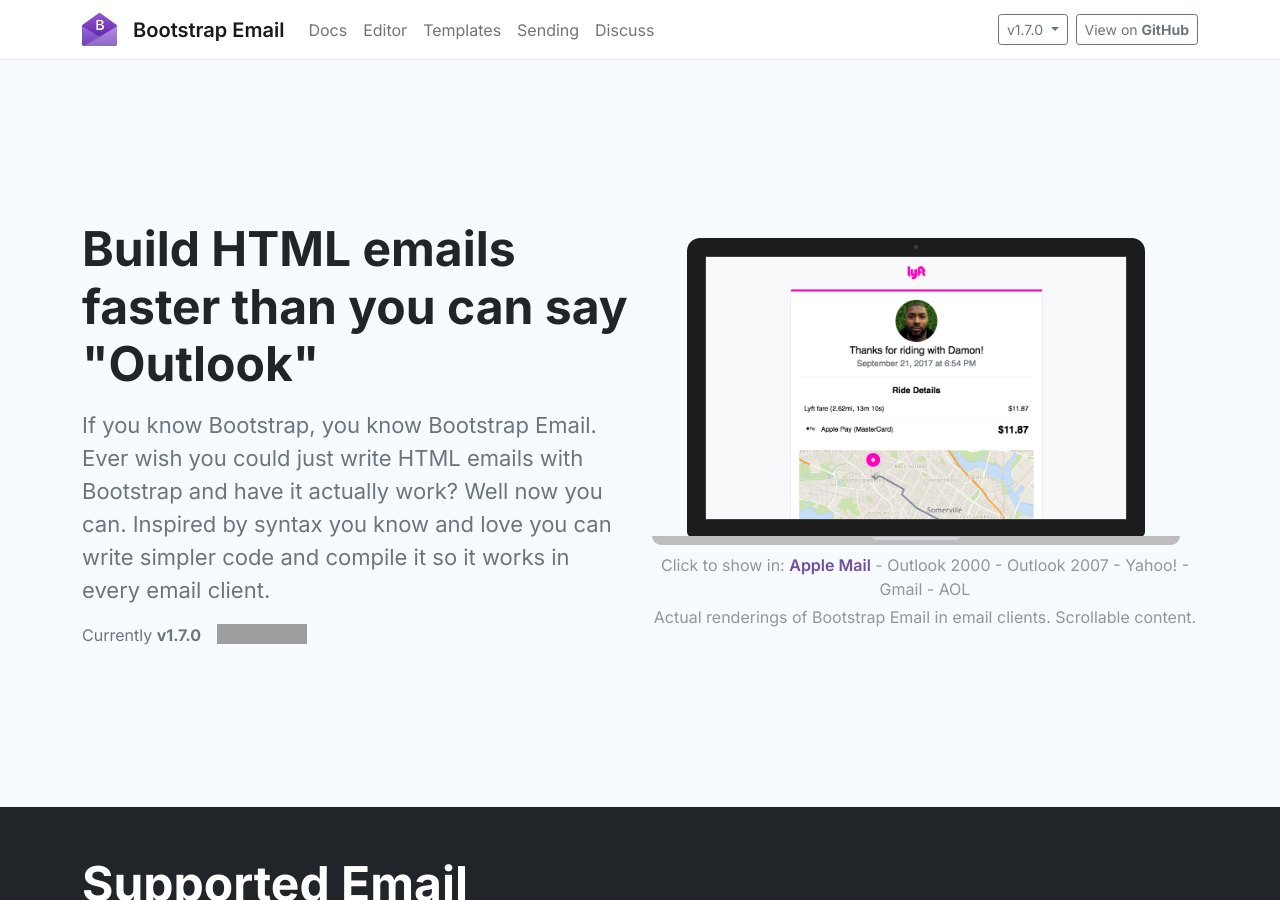
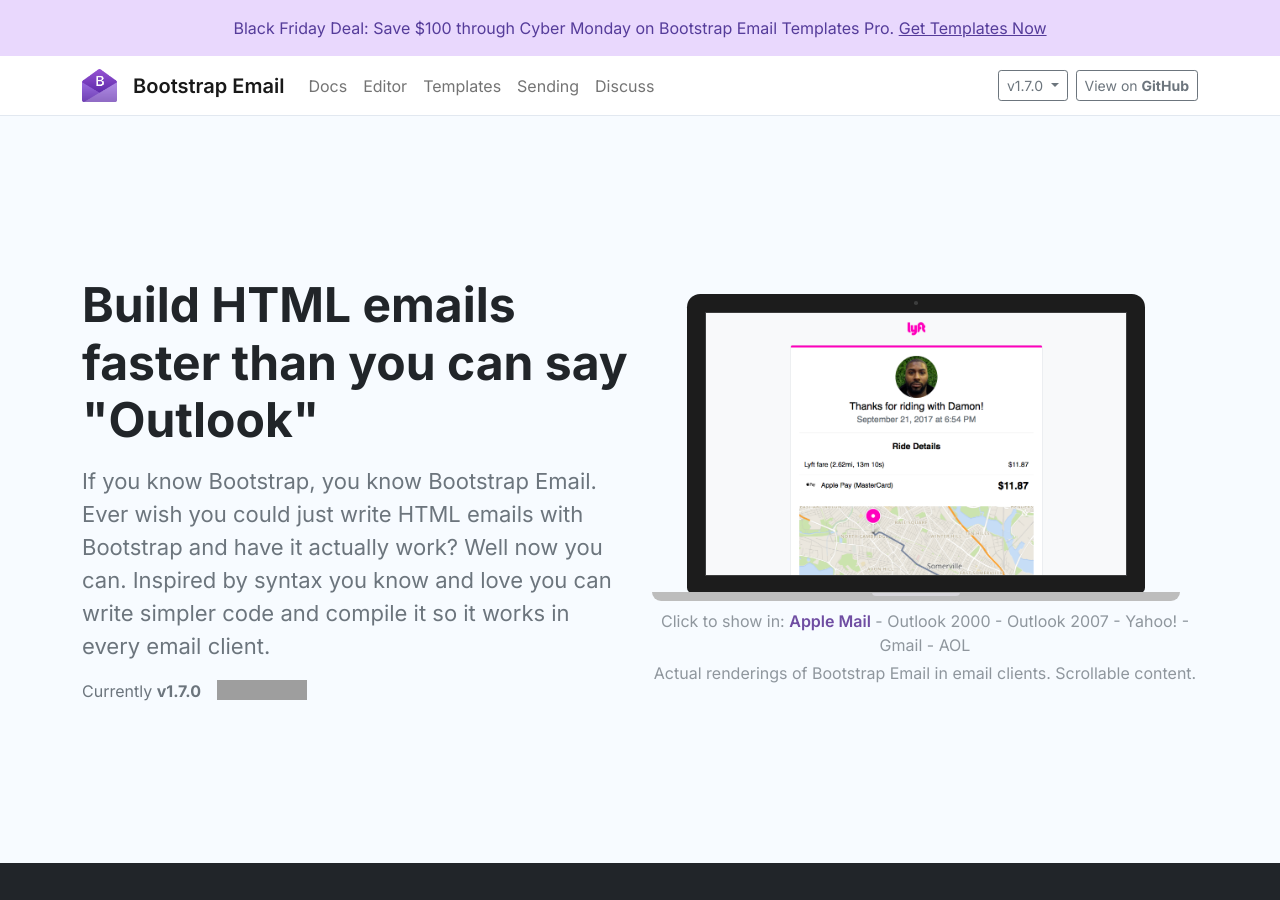
Before and after one commit to bootstrap-email/documentation-1.x, a Jekyll site: the page built from index.html, in a window 1280 px wide and 900 px high. Built offline with Jekyll 4.4.1, drawn with Linux system fonts in a browser that asks for light colours; nearby versions of some CDN libraries; comment, search, counter and statistics services are not loaded; grey boxes are pictures that could not be loaded.

Commit message:
Black Friday 2025 Sale

```diff
--- a/_includes/navbar.html
+++ b/_includes/navbar.html
@@ -1,6 +1,6 @@
-<!-- <a class="d-block p-3 text-center" href="https://app.bootstrapemail.com/templates" style="color: #553c9a; background-color: #e9d8fd; text-decoration: none;">
-  Black Friday Deal: Save 40% through Monday 11/27 on Bootstrap Email Templates Pro. <span style="text-decoration: underline;">Get Templates Now</span>
-</a> -->
+<a class="d-block p-3 text-center" href="https://app.bootstrapemail.com/templates" style="color: #553c9a; background-color: #e9d8fd; text-decoration: none;">
+  Black Friday Deal: Save $100 through Cyber Monday on Bootstrap Email Templates Pro. <span style="text-decoration: underline;">Get Templates Now</span>
+</a>
 <nav class="navbar navbar-expand-md navbar-light nav-docs">
   <div class="container">
     <a class="navbar-brand d-flex align-items-center" href="{{ site.url }}">
```
